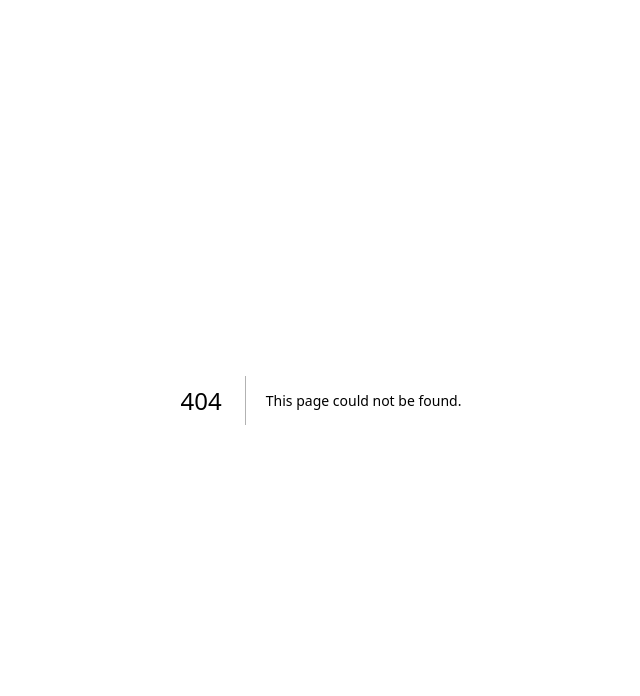
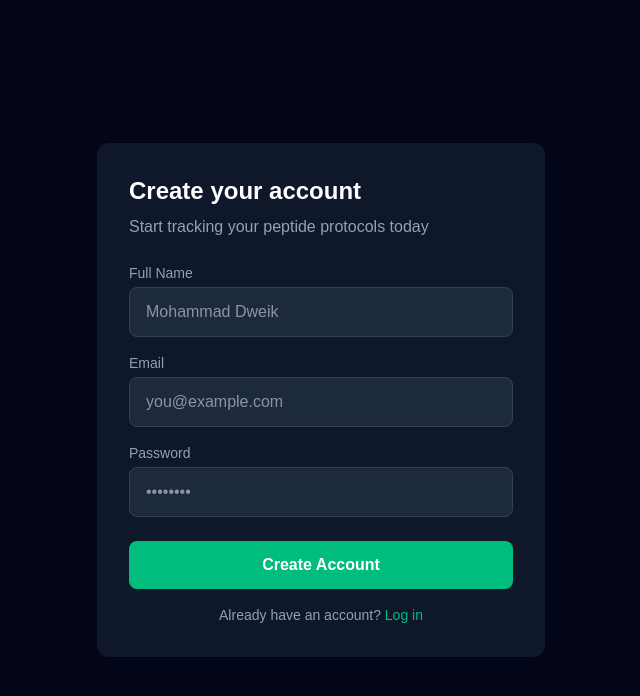
Before and after one commit to Dweik05/peptide-tracker, a Next.js app: page /signup in a window 1280 px wide. Before the commit this address had no page. Shown: the top 696 px of the page, without its empty margins (319-959 px from the left). Built offline with nearby package versions, Linux system fonts and the light colour scheme.

Commit message:
Day 2 - added login, signup, and dashboard pages

```diff
--- /dev/null
+++ b/app/dashboard/page.js
@@ -0,0 +1,51 @@
+export default function Dashboard() {
+  return (
+    <main className="min-h-screen bg-slate-950 p-8">
+      <div className="max-w-6xl mx-auto">
+
+        <h1 className="text-2xl font-bold text-white mb-8">
+          Good morning, Mohammad 👋
+        </h1>
+
+        <div className="grid grid-cols-1 md:grid-cols-3 gap-6 mb-8">
+          <div className="bg-slate-900 rounded-xl p-6">
+            <p className="text-slate-400 text-sm mb-1">Current Weight</p>
+            <p className="text-white text-3xl font-bold">185 lbs</p>
+            <p className="text-emerald-500 text-sm mt-1">↓ 4 lbs from start</p>
+          </div>
+
+          <div className="bg-slate-900 rounded-xl p-6">
+            <p className="text-slate-400 text-sm mb-1">Current Peptide</p>
+            <p className="text-white text-3xl font-bold">Semaglutide</p>
+            <p className="text-slate-400 text-sm mt-1">0.5mg — Weekly</p>
+          </div>
+
+          <div className="bg-slate-900 rounded-xl p-6">
+            <p className="text-slate-400 text-sm mb-1">Logging Streak</p>
+            <p className="text-white text-3xl font-bold">7 days 🔥</p>
+            <p className="text-slate-400 text-sm mt-1">Keep it up!</p>
+          </div>
+        </div>
+
+        <div className="bg-slate-900 rounded-xl p-6">
+          <h2 className="text-white font-semibold mb-4">Recent Activity</h2>
+          <div className="space-y-3">
+            <div className="flex justify-between items-center border-b border-slate-800 pb-3">
+              <span className="text-slate-300">Logged dose — Semaglutide 0.5mg</span>
+              <span className="text-slate-500 text-sm">Today</span>
+            </div>
+            <div className="flex justify-between items-center border-b border-slate-800 pb-3">
+              <span className="text-slate-300">Weight logged — 185 lbs</span>
+              <span className="text-slate-500 text-sm">Yesterday</span>
+            </div>
+            <div className="flex justify-between items-center">
+              <span className="text-slate-300">Logged dose — Semaglutide 0.5mg</span>
+              <span className="text-slate-500 text-sm">3 days ago</span>
+            </div>
+          </div>
+        </div>
+
+      </div>
+    </main>
+  )
+}
--- /dev/null
+++ b/app/login/page.js
@@ -0,0 +1,39 @@
+export default function Login() {
+  return (
+    <main className="min-h-screen bg-slate-950 flex items-center justify-center">
+      <div className="bg-slate-900 p-8 rounded-xl w-full max-w-md">
+        <h1 className="text-2xl font-bold text-white mb-2">Welcome back</h1>
+        <p className="text-slate-400 mb-6">Log in to your Peptide Tracker account</p>
+
+        <div className="mb-4">
+          <label className="text-slate-400 text-sm mb-1 block">Email</label>
+          <input
+            type="email"
+            placeholder="you@example.com"
+            className="w-full bg-slate-800 text-white px-4 py-3 rounded-lg border border-slate-700 focus:outline-none focus:border-emerald-500"
+          />
+        </div>
+
+        <div className="mb-6">
+          <label className="text-slate-400 text-sm mb-1 block">Password</label>
+          <input
+            type="password"
+            placeholder="••••••••"
+            className="w-full bg-slate-800 text-white px-4 py-3 rounded-lg border border-slate-700 focus:outline-none focus:border-emerald-500"
+          />
+        </div>
+
+        <button className="w-full bg-emerald-500 text-white py-3 rounded-lg font-semibold hover:bg-emerald-600">
+          Log In
+        </button>
+
+        <p className="text-slate-400 text-sm text-center mt-4">
+          Don't have an account?{" "}
+          <a href="/signup" className="text-emerald-500 hover:underline">
+            Sign up
+          </a>
+        </p>
+      </div>
+    </main>
+  )
+}
--- /dev/null
+++ b/app/signup/page.js
@@ -0,0 +1,48 @@
+export default function Signup() {
+  return (
+    <main className="min-h-screen bg-slate-950 flex items-center justify-center">
+      <div className="bg-slate-900 p-8 rounded-xl w-full max-w-md">
+        <h1 className="text-2xl font-bold text-white mb-2">Create your account</h1>
+        <p className="text-slate-400 mb-6">Start tracking your peptide protocols today</p>
+
+        <div className="mb-4">
+          <label className="text-slate-400 text-sm mb-1 block">Full Name</label>
+          <input
+            type="text"
+            placeholder="Mohammad Dweik"
+            className="w-full bg-slate-800 text-white px-4 py-3 rounded-lg border border-slate-700 focus:outline-none focus:border-emerald-500"
+          />
+        </div>
+
+        <div className="mb-4">
+          <label className="text-slate-400 text-sm mb-1 block">Email</label>
+          <input
+            type="email"
+            placeholder="you@example.com"
+            className="w-full bg-slate-800 text-white px-4 py-3 rounded-lg border border-slate-700 focus:outline-none focus:border-emerald-500"
+          />
+        </div>
+
+        <div className="mb-6">
+          <label className="text-slate-400 text-sm mb-1 block">Password</label>
+          <input
+            type="password"
+            placeholder="••••••••"
+            className="w-full bg-slate-800 text-white px-4 py-3 rounded-lg border border-slate-700 focus:outline-none focus:border-emerald-500"
+          />
+        </div>
+
+        <button className="w-full bg-emerald-500 text-white py-3 rounded-lg font-semibold hover:bg-emerald-600">
+          Create Account
+        </button>
+
+        <p className="text-slate-400 text-sm text-center mt-4">
+          Already have an account?{" "}
+          <a href="/login" className="text-emerald-500 hover:underline">
+            Log in
+          </a>
+        </p>
+      </div>
+    </main>
+  )
+}
```
